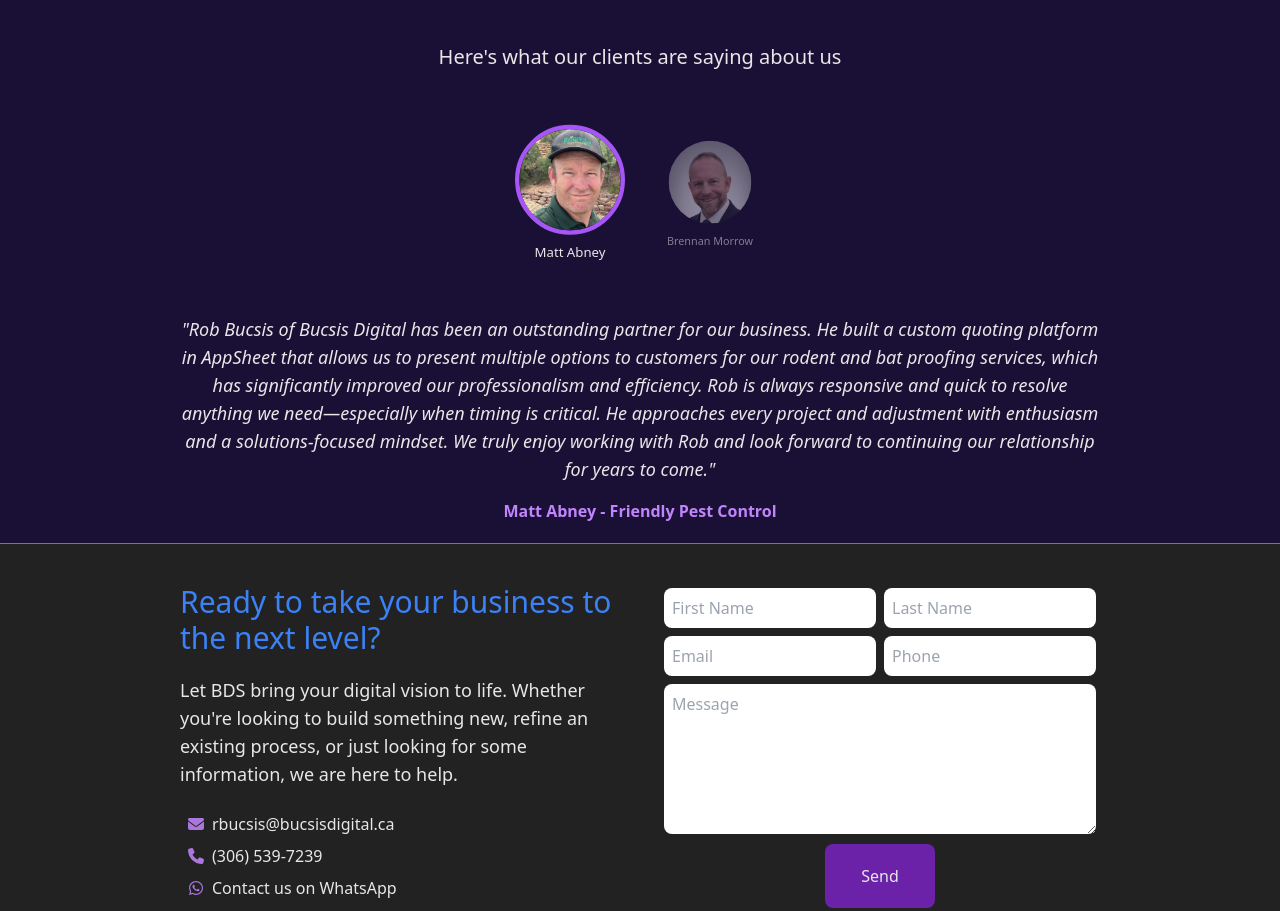
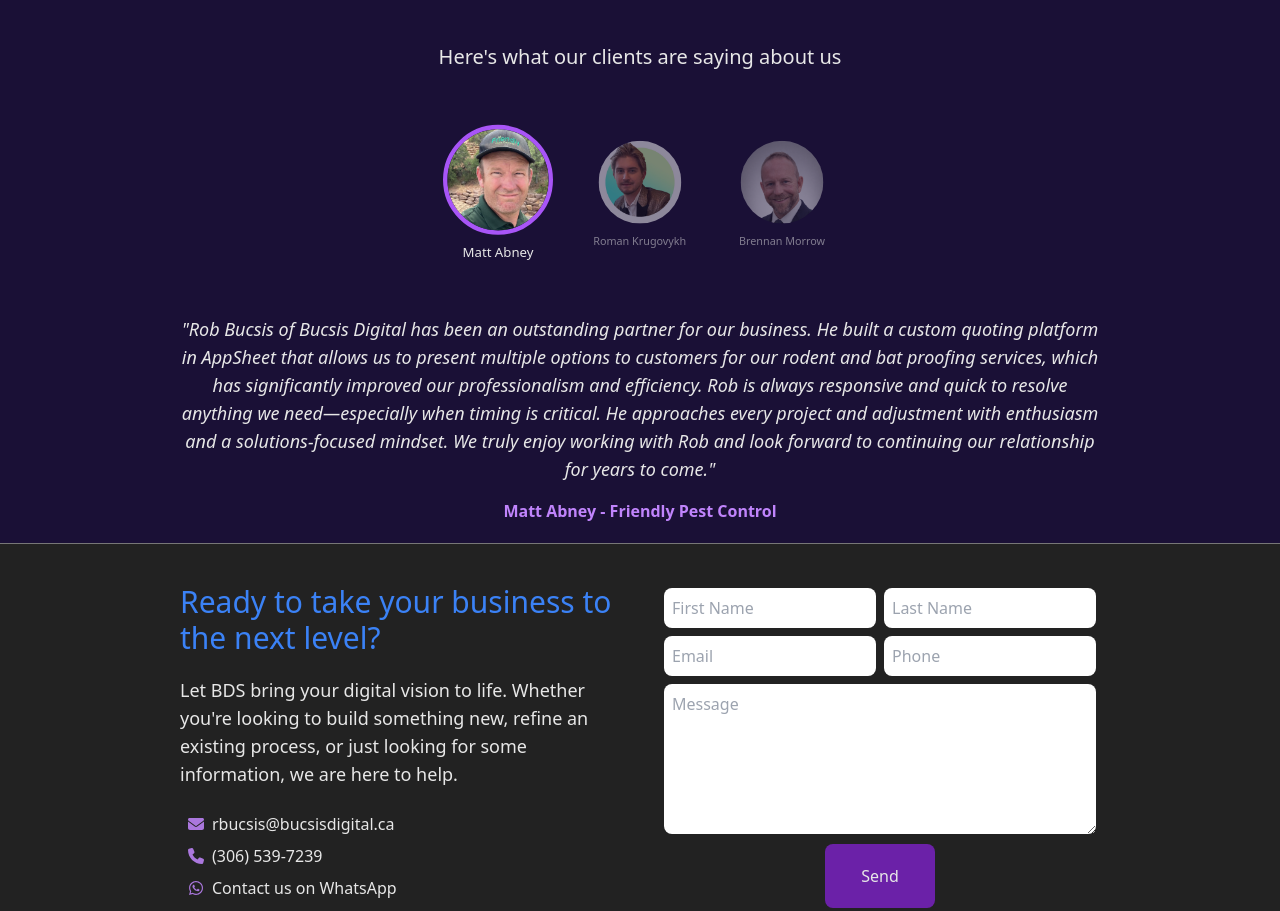
Before and after one commit to Bucsis-Digital-Solutions/bds-website, a React (Create React App) app in the folder client/: page / in a window 1280 px wide. Shown: the part 1720-2631 px from the top of the page. Built offline with nearby package versions, Linux system fonts and the light colour scheme.

Commit message:
Updating testimonials

```diff
--- a/client/src/pages/Home.jsx
+++ b/client/src/pages/Home.jsx
@@ -10,6 +10,13 @@ const reviews = [
         url: "https://friendlypestcontrolaz.com/",
         img: "matt-fpc.jpg",
         text: "Rob Bucsis of Bucsis Digital has been an outstanding partner for our business. He built a custom quoting platform in AppSheet that allows us to present multiple options to customers for our rodent and bat proofing services, which has significantly improved our professionalism and efficiency. Rob is always responsive and quick to resolve anything we need—especially when timing is critical. He approaches every project and adjustment with enthusiasm and a solutions-focused mindset. We truly enjoy working with Rob and look forward to continuing our relationship for years to come."
+    },
+    {
+        name: "Roman Krugovykh",
+        company: "Collette Home LLC",
+        url: "https://colletteconsignment.com/",
+        img: "roman-cc.jfif",
+        text: "Robert Bucsis has helped us immensely over the years, beginning with his work getting our automated shipping up and running on our website (no easy feat with our one-of-a-kind and constantly changing inventory). Since then I have come to rely on Robert for all our store's web development needs. He is always up to a challenge, and on top of his consistently excellent and prompt work, he is totally transparent, and simply a joy to work with. "
     },
     {
         name: "Brennan Morrow",
```
Also changed, not shown: client/public/roman-cc.jfif (added).
